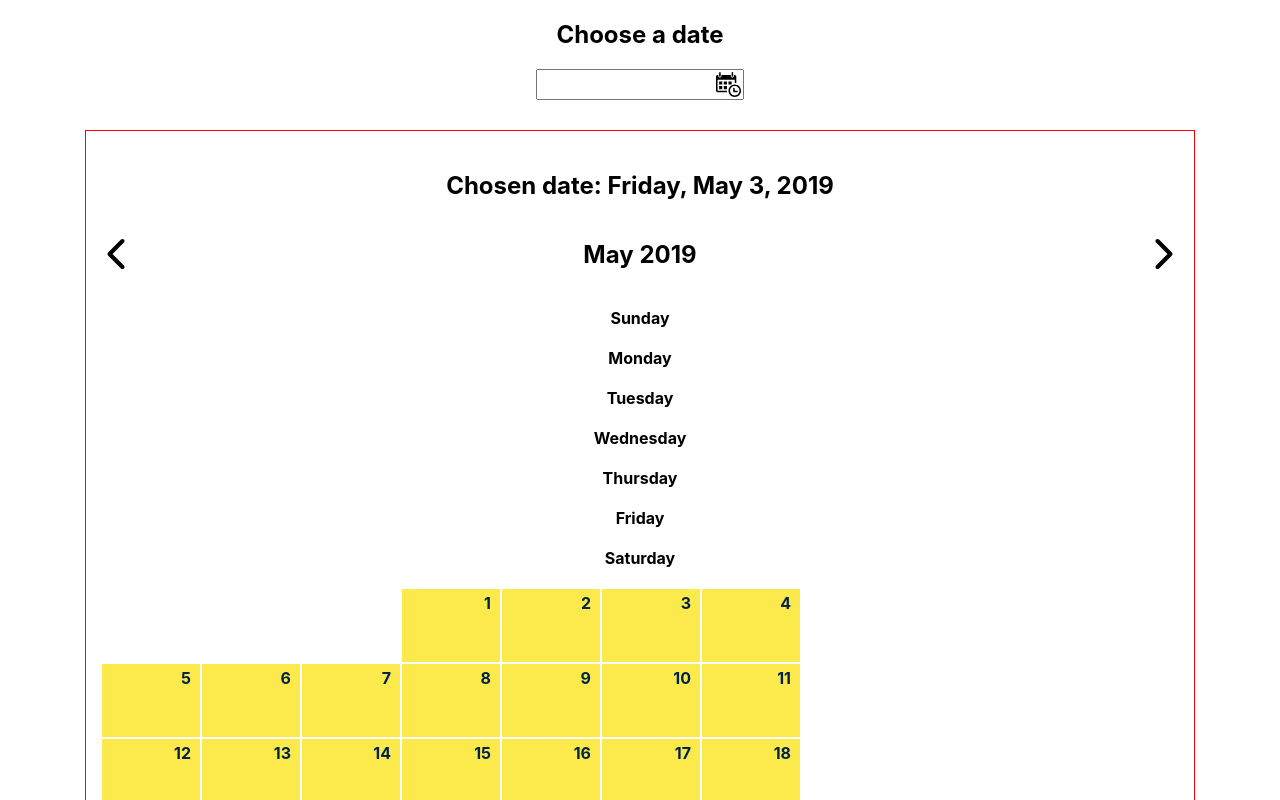
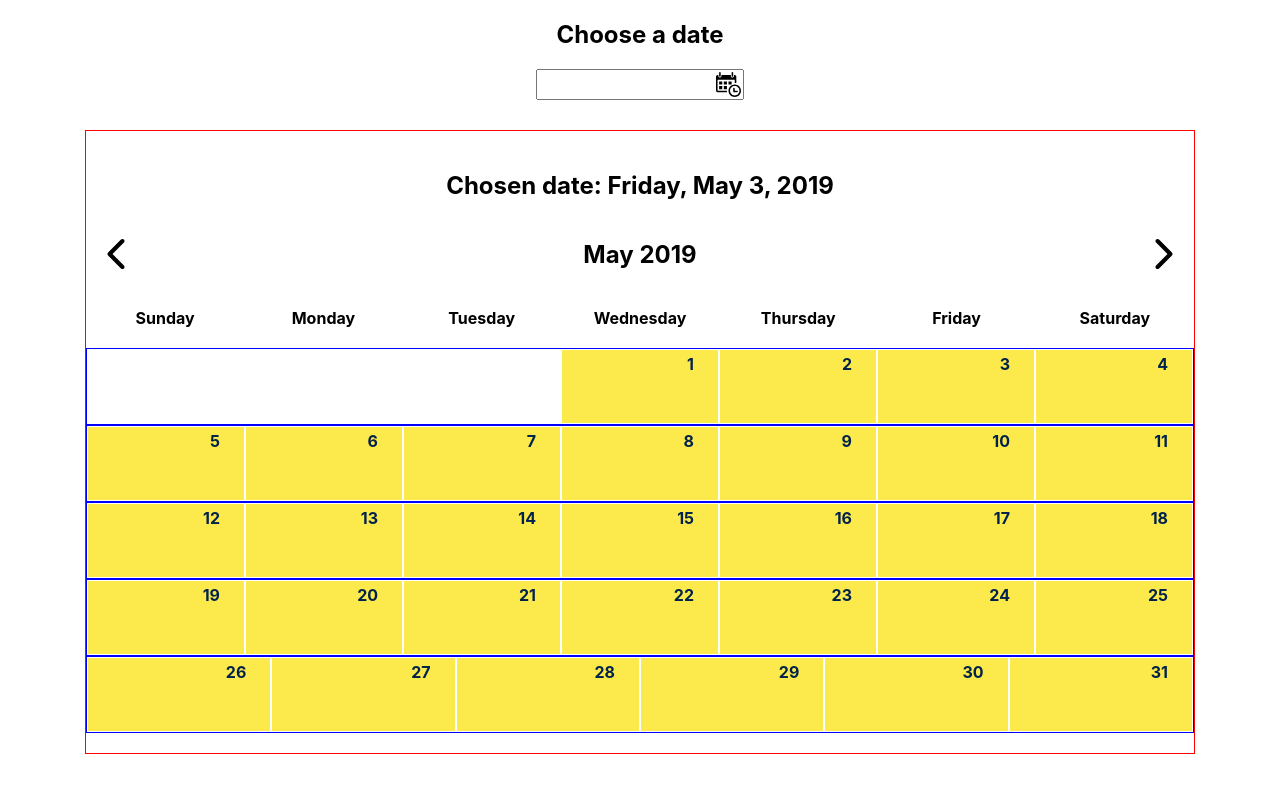
Before and after one commit to AlanaFarkas/date-picker, a React (Create React App) app: page / in a window 1280 px wide. Both pictures are taken after a click on the picture 728 px from the left and 84 px from the top of the page. Shown: the top 800 px of the page. Built offline with nearby package versions, Linux system fonts and the light colour scheme; what react-animations would draw is missing.

Commit message:
refactor: rows and cols added, need to fix days render function?

```diff
--- a/src/Calendar.js
+++ b/src/Calendar.js
@@ -122,9 +122,7 @@ export default class Calendar extends Component {
     renderDaysOfTheWeek() {
         const dayStrings = ALL_DAYS.map((day, i) => {
           return (
-            <Weekdays data-test="weekdays">
                 <DaysOfTheWeek data-test={`day-of-the-week-${day}`} key={i}>{day}</DaysOfTheWeek>
-            </Weekdays>
           )
         });
         return dayStrings;
@@ -173,7 +171,9 @@ export default class Calendar extends Component {
                             />
                         </CalendarHeader>
                     </CalendarHeaderRow>
+                <Weekdays data-test="weekdays">
                     {this.renderDaysOfTheWeek()}
+                </Weekdays>
                     {this.renderCalendarWeeks()}
                 </CalendarContainer>
             </React.Fragment>
@@ -216,23 +216,24 @@ const CalendarMonthYear = styled.h2`
     font-weight: bold;
 `;
 
-const Weekdays = styled.div`
+const Weekdays = styled(Row)`
     display: flex;
 `;
 
-const Days = styled.div`
+const Days = styled(Row)`
     display: flex;
     flex-direction: row;
     justify-content: flex-start;
+    border: 1px blue solid;
 `;
 
-const DaysOfTheWeek = styled.div`
+const DaysOfTheWeek = styled(Col)`
   padding-bottom: 20px;
   font-weight: bold;
   width: 100%;
 `;
 
-const DateCells = styled.div`
+const DateCells = styled(Col)`
   background-color: ${props => props.number != null ? '#fce94b;' : '#ffffff;'}
   color: #01224b;
   font-weight: bold;
```
